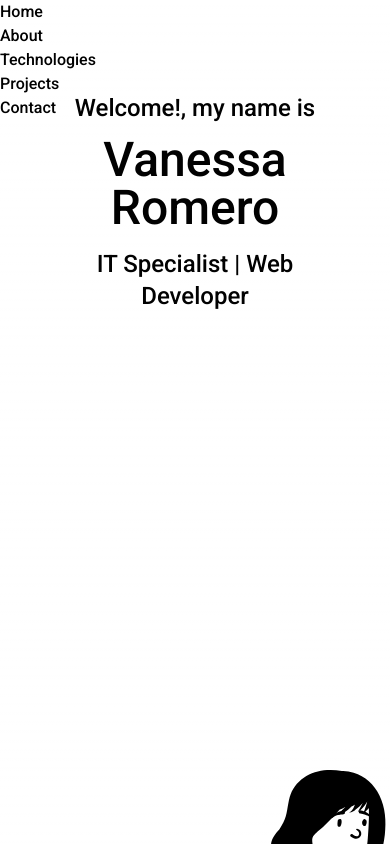
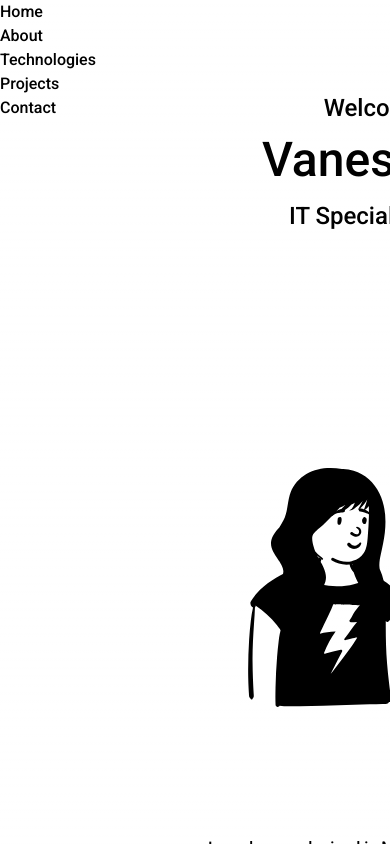
Before and after one commit to yosassenav/yosassenav, a Next.js app: page / in a window 390 px wide. Shown: the top 844 px of the page. Built offline with nearby package versions, Linux system fonts and the light colour scheme.

Commit message:
fixing first set of responsive issues

```diff
--- a/src/pages/index.js
+++ b/src/pages/index.js
@@ -11,18 +11,18 @@ export default function Home() {
     <>
       <title>Vanessa Martinez Romero</title>
       <Header />
-      <div className="">
+      <div className="grid">
         {/**Home Section*/}
         <WelcomeBanner/>
-        <div className="flex flex-row justify-evenly my-14 mx-12">
+        <div className="flex flex-col lg:flex-row my-14 mx-12">
           {/**About Section*/}
           <Image
             src={ProfilePic}
             alt="Vanne"
-            className="mx-40 my-3 rounded"
+            className="mx-40 my-3 rounded place-items-center"
 
           />
-          <div className="mx-40 my-20">
+          <div className="mx-40 my-20 place-items-center">
 
             I was born and raised in Mexico. I started this journey back in
             2016 <br/> when I was a student, right now I am currently working in the
```
